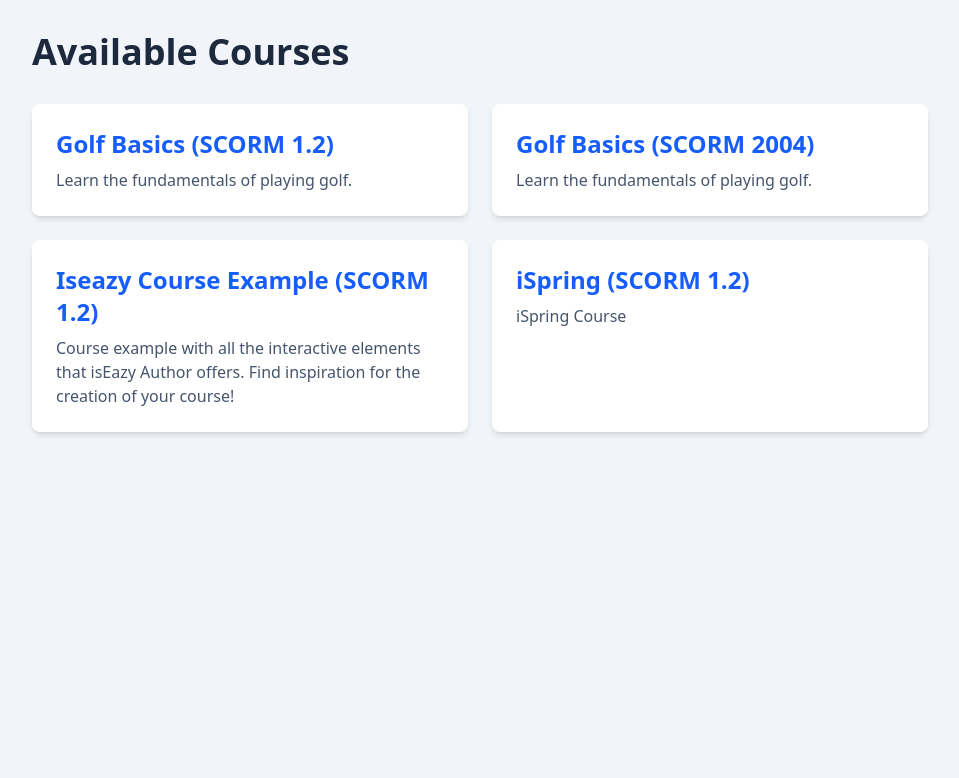
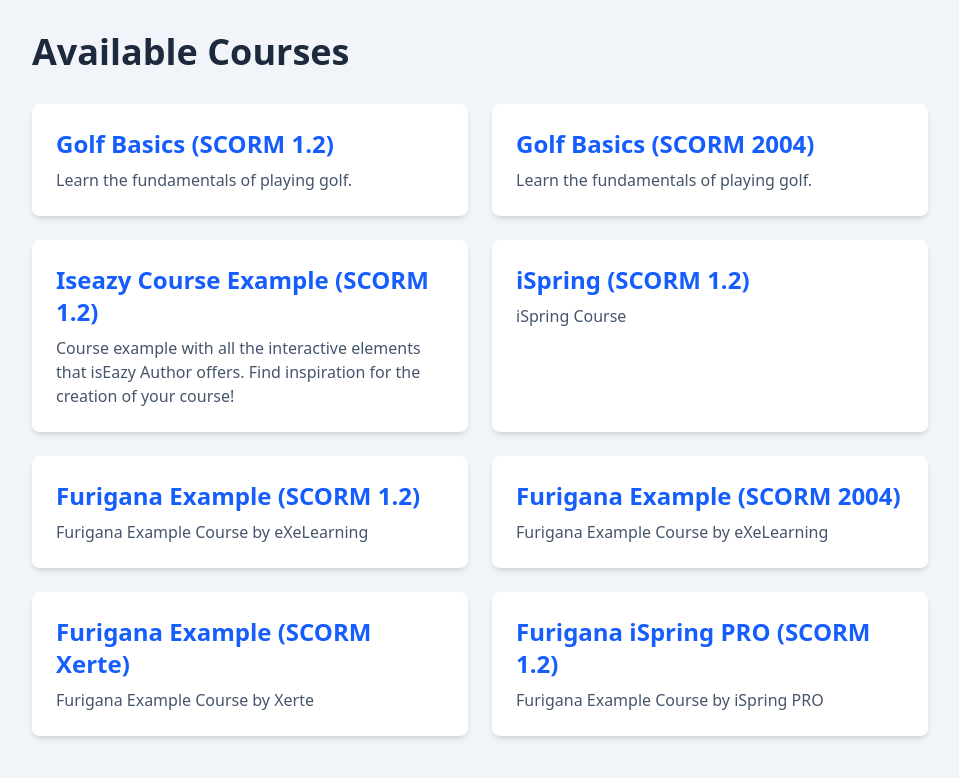
Before and after one commit to diardomarendikrista/scorm-prototype, a React (Vite) app in the folder scorm-fe/: page / in a window 1280 px wide. Shown: the top 778 px of the page, without its empty margins (160-1119 px from the left). Built offline with nearby package versions, Linux system fonts and the light colour scheme.

Commit message:
update data

```diff
--- a/scorm-fe/package.json
+++ b/scorm-fe/package.json
@@ -11,6 +11,8 @@
   },
   "dependencies": {
     "@tailwindcss/vite": "^4.1.13",
+    "file-saver": "^2.0.5",
+    "jszip": "^3.10.1",
     "react": "^19.1.1",
     "react-dom": "^19.1.1",
     "react-icons": "^5.5.0",
--- a/scorm-fe/src/hardCodeData.js
+++ b/scorm-fe/src/hardCodeData.js
@@ -26,9 +26,36 @@
   {
     id: "iSpring",
     title: "iSpring (SCORM 1.2)",
-    description:
-      "iSpring Course",
+    description: "iSpring Course",
     scormUrl: `${SCORM_CONTENT_BASE_URL}/iSpring/res/index.html`,
     manifestUrl: `${SCORM_CONTENT_BASE_URL}/iSpring/imsmanifest.xml`,
   },
+  {
+    id: "Furigana-Example",
+    title: "Furigana Example (SCORM 1.2)",
+    description: "Furigana Example Course by eXeLearning",
+    scormUrl: `${SCORM_CONTENT_BASE_URL}/furigana-example/index.html`,
+    manifestUrl: `${SCORM_CONTENT_BASE_URL}/furigana-example/imsmanifest.xml`,
+  },
+  {
+    id: "Furigana-Example-2004",
+    title: "Furigana Example (SCORM 2004)",
+    description: "Furigana Example Course by eXeLearning",
+    scormUrl: `${SCORM_CONTENT_BASE_URL}/furigana-example-2004/index.html`,
+    manifestUrl: `${SCORM_CONTENT_BASE_URL}/furigana-example-2004/imsmanifest.xml`,
+  },
+  {
+    id: "Furigana-Example-Xerte",
+    title: "Furigana Example (SCORM Xerte)",
+    description: "Furigana Example Course by Xerte",
+    scormUrl: `${SCORM_CONTENT_BASE_URL}/furigana-example-xerte/scorm2004RLO.htm`,
+    manifestUrl: `${SCORM_CONTENT_BASE_URL}/furigana-example-xerte/imsmanifest.xml`,
+  },
+  {
+    id: "Furigana-Example-iSpring-PRO",
+    title: "Furigana iSpring PRO (SCORM 1.2)",
+    description: "Furigana Example Course by iSpring PRO",
+    scormUrl: `${SCORM_CONTENT_BASE_URL}/furigana-ispring/res/index.html`,
+    manifestUrl: `${SCORM_CONTENT_BASE_URL}/furigana-ispring/imsmanifest.xml`,
+  },
 ];
--- /dev/null
+++ b/scorm-fe/src/pages/CourseDetailPage/ScormPlayer_bak.jsx
@@ -0,0 +1,113 @@
+import { useEffect, useState } from "react";
+import { Scorm12API, Scorm2004API } from "scorm-again";
+
+export default function ScormPlayer({
+  scormUrl,
+  manifestUrl,
+  courseId = "aaa",
+  userId = "user-1",
+}) {
+  const [isApiReady, setIsApiReady] = useState(false);
+
+  useEffect(() => {
+    let API;
+    let scormVersion = "1.2";
+
+    const initScormApi = async () => {
+      try {
+        const manifestRes = await fetch(manifestUrl);
+        const manifestText = await manifestRes.text();
+        const parser = new DOMParser();
+        const xml = parser.parseFromString(manifestText, "text/xml");
+
+        const versionNode = xml.querySelector("schemaversion");
+        scormVersion = versionNode ? versionNode.textContent : "1.2";
+        console.log("SCORM Version Detected:", scormVersion);
+
+        const key = `scorm-progress-${courseId}-${userId}`;
+        const initialData = JSON.parse(localStorage.getItem(key) || "{}");
+
+        if (scormVersion.includes("2004") || scormVersion.includes("CAM 1.3")) {
+          console.log("masuk ke 2004");
+
+          API = new Scorm2004API({ autocommit: true, initialData });
+          window.API_1484_11 = API;
+
+          if (initialData) {
+            API.loadFromFlattenedJSON(initialData);
+          }
+
+          API.on("Initialize", () => console.log("Initialize 2004"));
+          API.on("Terminate", () => {
+            console.log("Terminate 2004");
+            localStorage.setItem(key, JSON.stringify(API.cmi));
+            window.close();
+          });
+
+          API.on("SetValue.cmi.*", (CMIElement, value) => {
+            console.log("[2004] SetValue:", CMIElement, value);
+            console.log("[2004] data:", API.cmi);
+          });
+          API.on("Commit", () => {
+            console.log("[2004] Commit:", API.cmi);
+            localStorage.setItem(key, JSON.stringify(API.cmi));
+          });
+        } else {
+          API = new Scorm12API({ autocommit: true, initialData });
+          window.API = API;
+
+          console.log("masuk ke 1.2");
+
+          if (initialData) {
+            API.loadFromFlattenedJSON(initialData);
+          }
+
+          API.on("LMSInitialize", () => console.log("LMSInitialize 1.2"));
+          API.on("LMSFinish", () => {
+            console.log("LMSFinish 1.2");
+            localStorage.setItem(key, JSON.stringify(API.cmi));
+            window.close();
+          });
+
+          API.on("LMSSetValue.cmi.*", (CMIElement, value) => {
+            console.log("[1.2] SetValue:", CMIElement, value);
+            console.log("[1.2] data:", API.cmi);
+          });
+          API.on("LMSCommit", () => {
+            console.log("[1.2] Commit:", API.cmi);
+            localStorage.setItem(key, JSON.stringify(API.cmi));
+          });
+        }
+
+        setIsApiReady(true);
+      } catch (err) {
+        console.error("Gagal inisialisasi SCORM:", err);
+      }
+    };
+
+    initScormApi();
+
+    return () => {
+      delete window.API;
+      delete window.API_1484_11;
+      setIsApiReady(false);
+    };
+  }, [courseId, userId, manifestUrl]);
+
+  return (
+    <div className="w-full h-full">
+      {isApiReady ? (
+        <iframe
+          src={scormUrl}
+          className="w-full h-full border-0"
+          title="SCORM Content Player"
+          allowFullScreen
+        ></iframe>
+      ) : (
+        <div className="w-full h-full flex items-center justify-center">
+          <p className="text-lg animate-pulse">Loading SCORM Player...</p>
+        </div>
+      )}
+    </div>
+  );
+}
```
Also changed, not shown: 1 other file (tests, documents, lock files or other folders).
